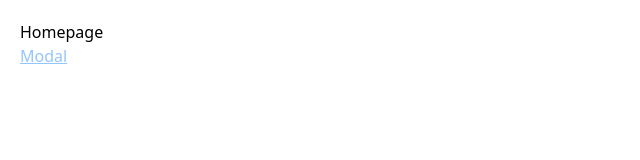
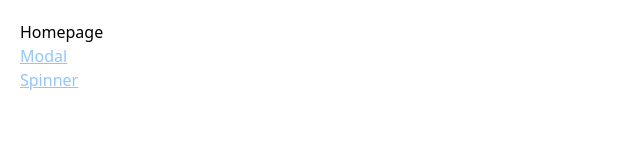
Before and after one commit to LikhitaMagar01/tailwindcss-reusable-components, a Nuxt app: page / in a window 1280 px wide. Shown: the top 160 px of the page, without its empty margins (0-640 px from the left). Built offline with nearby package versions, Linux system fonts and the light colour scheme.

Commit message:
spinner start

```diff
--- /dev/null
+++ b/components/spinner.vue
@@ -0,0 +1,7 @@
+<script setup>
+
+</script>
+
+<template>
+
+</template>
--- a/pages/index.vue
+++ b/pages/index.vue
@@ -4,5 +4,8 @@
         <div class="text-blue-300 underline underline-offset-1">
            <NuxtLink to="modal">Modal</NuxtLink>
         </div>
+        <div class="text-blue-300 underline underline-offset-1">
+           <NuxtLink to="spinner">Spinner</NuxtLink>
+        </div>
     </div>
 </template>
--- /dev/null
+++ b/pages/spinner/index.vue
@@ -0,0 +1,7 @@
+<script setup>
+import spinner from '@/components/spinner.vue'
+</script>
+
+<template>
+    <spinner />
+</template>
```
